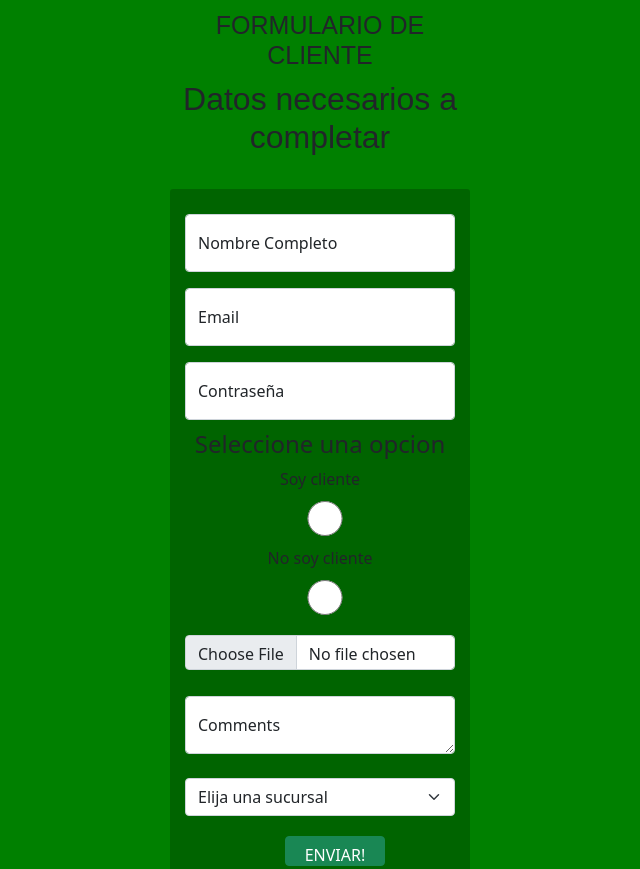
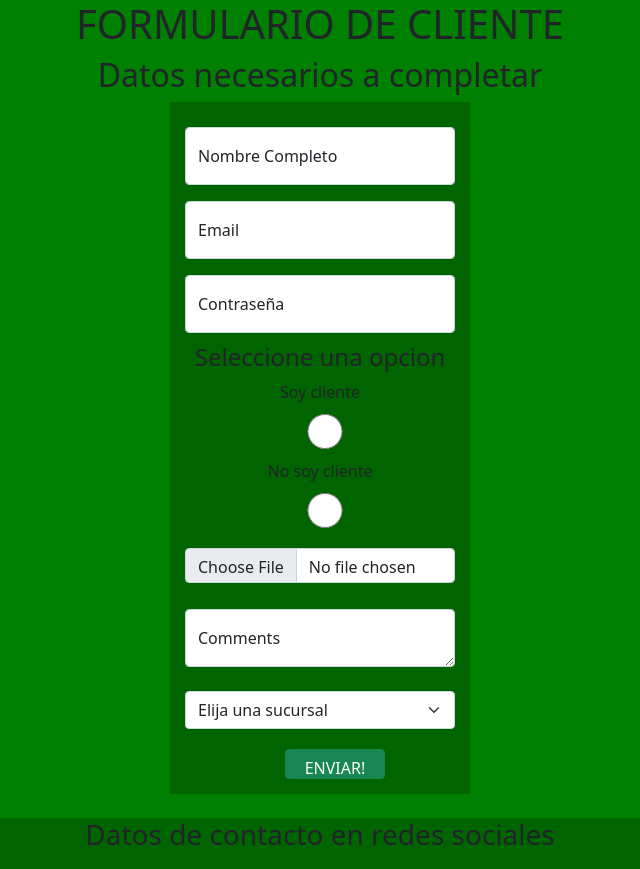
Before and after one commit to MsSeitz/MSeitz-Final-Proyect, a plain HTML site: page Codigo/2-Contacto.html in a window 1280 px wide. Shown: the top 869 px of the page, without its empty margins (320-960 px from the left). Drawn offline with nearby package versions, Linux system fonts and the light colour scheme.

```diff
--- a/Codigo/2-Contacto.html
+++ b/Codigo/2-Contacto.html
@@ -10,11 +10,11 @@
     <script src="https://cdn.jsdelivr.net/npm/bootstrap@5.1.3/dist/js/bootstrap.bundle.min.js" integrity="sha384-ka7Sk0Gln4gmtz2MlQnikT1wXgYsOg+OMhuP+IlRH9sENBO0LRn5q+8nbTov4+1p" crossorigin="anonymous"></script>
 </head>
 <body id="Formulario">
-    <h1>FORMULARIO DE CLIENTE</h1>
-    <h2>Datos necesarios a completar</h2>
-<br>
     <main>
-
+        <div id="TituloFormulario">
+            <h1 id="TituloFormulario1">FORMULARIO DE CLIENTE</h1>
+            <h2 id="TituloFormulario2">Datos necesarios a completar</h2>
+        </div>
 
         <form action="" target="_blank" >
 
--- a/Codigo/Stlye.css
+++ b/Codigo/Stlye.css
@@ -136,7 +136,7 @@
     border: 5px solid green;
     text-align: center;
     background-color:white;
-
+    overflow: hidden;
 }
 
 #Texth2 {
@@ -183,11 +183,19 @@
 #Formulario{
     background-color: green;
 }
-#Formulario h1, h2 {
+#Formulario h1 h2 {
     text-align: center;
+    justify-content: center;
     margin: 10px 500px;
     font-size: 25px;
     font-family: Arial, Helvetica, sans-serif;
+}
+
+#TituloFormulario1 {
+    text-align: center;
+}
+#TituloFormulario2 {
+    text-align: center;
 }
 
 form {
```
Also changed, not shown: 1-index.html (+2 -0 lines), Codigo/4-Alarmas.html (+1 -1 lines).
